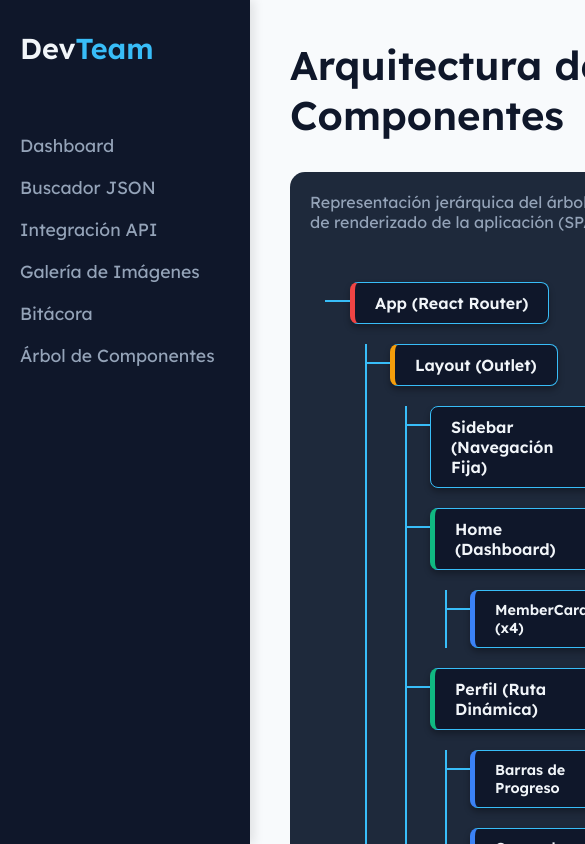
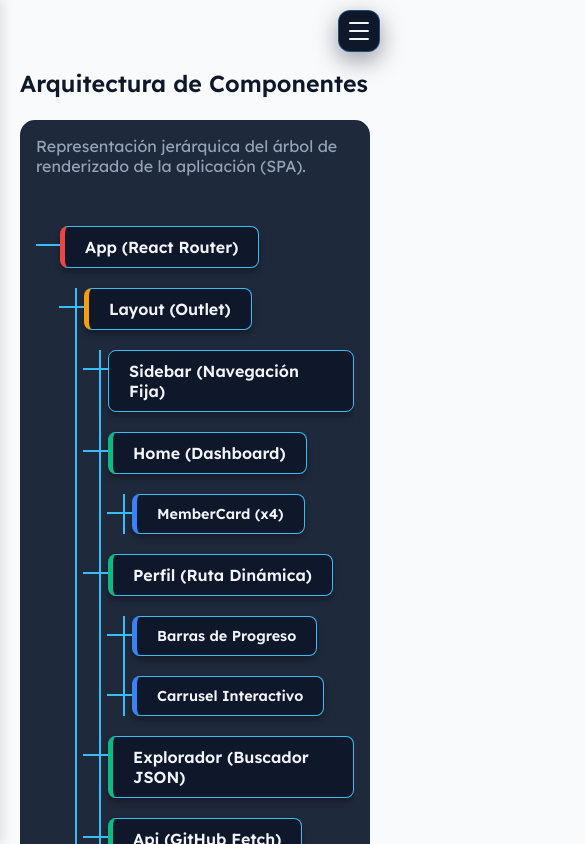
Before and after one commit to SantiCuda/devteam-dashboard-spa, a React (Vite) app: page /arbol in a window 390 px wide. Shown: the top 844 px of the page, 585 px wide, since content can reach past the window. Built offline with nearby package versions, Linux system fonts and the light colour scheme.

Commit message:
feat: responsive

```diff
--- a/src/components/Sidebar.jsx
+++ b/src/components/Sidebar.jsx
@@ -1,8 +1,30 @@
+import { useState } from 'react';
 import { Link } from 'react-router-dom';
 
 export default function Sidebar() {
+  const [isOpen, setIsOpen] = useState(false);
+
+  const closeMenu = () => setIsOpen(false);
+  const toggleMenu = () => setIsOpen((prev) => !prev);
+
   return (
-    <aside className="sidebar">
+    <>
+      <button
+        type="button"
+        className="hamburger-btn"
+        onClick={toggleMenu}
+        aria-label={isOpen ? 'Cerrar menu de navegacion' : 'Abrir menu de navegacion'}
+        aria-expanded={isOpen}
+        aria-controls="main-sidebar"
+      >
+        <span></span>
+        <span></span>
+        <span></span>
+      </button>
+
+      {isOpen && <button type="button" className="sidebar-backdrop" onClick={closeMenu} aria-label="Cerrar menu" />}
+
+      <aside id="main-sidebar" className={`sidebar ${isOpen ? 'is-open' : ''}`}>
         {/* Reemplazar con <img src="/tu-logo.png" alt="Logo" /> si tienen imagen */}
         <div className="logo-container">
           <h2>Dev<span>Team</span></h2>
@@ -10,24 +32,25 @@ export default function Sidebar() {
 
         <ul className="nav-list">
           <li className="nav-item">
-          <Link to="/" className="nav-link">Dashboard</Link>
+            <Link to="/" className="nav-link" onClick={closeMenu}>Dashboard</Link>
           </li>
           <li className="nav-item">
-          <Link to="/explorador" className="nav-link">Buscador JSON</Link>
+            <Link to="/explorador" className="nav-link" onClick={closeMenu}>Buscador JSON</Link>
           </li>
           <li className="nav-item">
-          <Link to="/api" className="nav-link">Integración API</Link>
+            <Link to="/api" className="nav-link" onClick={closeMenu}>Integración API</Link>
           </li>
           <li className="nav-item">
-          <Link to="/galeria" className="nav-link">Galería de Imágenes</Link>
+            <Link to="/galeria" className="nav-link" onClick={closeMenu}>Galería de Imágenes</Link>
           </li>
           <li className="nav-item">
-          <Link to="/bitacora" className="nav-link">Bitácora</Link>
+            <Link to="/bitacora" className="nav-link" onClick={closeMenu}>Bitácora</Link>
           </li>
           <li className="nav-item">
-          <Link to="/arbol" className="nav-link">Árbol de Componentes</Link>
+            <Link to="/arbol" className="nav-link" onClick={closeMenu}>Árbol de Componentes</Link>
           </li>
         </ul>
       </aside>
+    </>
   );
 }
--- a/src/index.css
+++ b/src/index.css
@@ -37,6 +37,15 @@ body {
   position: fixed; /* Esto la deja anclada a la izquierda */
   height: 100vh;
   box-shadow: 4px 0 10px rgba(0,0,0,0.1);
+  z-index: 1100;
+}
+
+.hamburger-btn {
+  display: none;
+}
+
+.sidebar-backdrop {
+  display: none;
 }
 
 .sidebar h2 {
@@ -172,6 +181,7 @@ body {
   flex-shrink: 0;
 }
 
+.perfil-header-copy,
 .perfil-header-titles {
   display: flex;
   flex-direction: column;
@@ -468,3 +478,213 @@ body {
 .layout-node { border-left: 5px solid #f59e0b; }
 .page-node { border-left: 5px solid #10b981; }
 .leaf-node { border-left: 5px solid #3b82f6; font-size: 0.9rem; }
+
+/* --- Responsive --- */
+@media (max-width: 1024px) {
+  .main-content {
+    padding: 28px;
+  }
+
+  .section-title {
+    font-size: 2rem;
+  }
+
+  .carousel {
+    gap: 12px;
+  }
+}
+
+@media (max-width: 768px) {
+  .app-layout {
+    display: block;
+  }
+
+  .hamburger-btn {
+    position: fixed;
+    top: 14px;
+    right: 14px;
+    width: 46px;
+    height: 46px;
+    border: 1px solid rgba(56, 189, 248, 0.35);
+    background: var(--bg-dark);
+    border-radius: 12px;
+    display: flex;
+    flex-direction: column;
+    justify-content: center;
+    gap: 6px;
+    padding: 10px;
+    cursor: pointer;
+    z-index: 1300;
+    box-shadow: 0 8px 24px rgba(2, 6, 23, 0.4);
+  }
+
+  .hamburger-btn span {
+    width: 100%;
+    height: 2px;
+    border-radius: 2px;
+    background: var(--text-main);
+    display: block;
+  }
+
+  .sidebar {
+    transform: translateX(-100%);
+    transition: transform 0.25s ease;
+    width: min(290px, 80vw);
+    padding-top: 74px;
+    z-index: 1250;
+  }
+
+  .sidebar.is-open {
+    transform: translateX(0);
+  }
+
+  .sidebar-backdrop {
+    display: block;
+    position: fixed;
+    inset: 0;
+    border: none;
+    background: rgba(2, 6, 23, 0.45);
+    z-index: 1200;
+  }
+
+  .main-content {
+    margin-left: 0;
+    padding: 84px 20px 20px;
+  }
+
+  .section-title {
+    font-size: 1.7rem;
+    line-height: 1.2;
+    margin-bottom: 1.4rem;
+  }
+
+  .grid-container,
+  .perfil-grid,
+  .gallery-grid {
+    grid-template-columns: 1fr;
+    gap: 1rem;
+  }
+
+  .member-card {
+    padding: 1.25rem;
+  }
+
+  .card-img-wrapper img {
+    width: 92px;
+    height: 92px;
+    margin-bottom: 1rem;
+  }
+
+  .perfil-header {
+    gap: 12px;
+    margin-bottom: 10px;
+  }
+
+  .perfil-avatar {
+    width: 64px;
+    height: 64px;
+  }
+
+  .perfil-header h2 {
+    font-size: 1.35rem;
+    margin-bottom: 0.2rem;
+  }
+
+  .accent-text {
+    font-size: 0.75rem;
+    margin-bottom: 0;
+  }
+
+  .card-panel {
+    padding: 16px;
+  }
+
+  .icons-grid {
+    gap: 10px;
+  }
+
+  .social-btn {
+    display: inline-block;
+    margin-bottom: 8px;
+    margin-right: 8px;
+  }
+
+  .carousel {
+    flex-direction: column;
+    align-items: stretch;
+    text-align: center;
+    gap: 10px;
+    padding: 14px;
+  }
+
+  .carousel-item {
+    order: -1;
+    padding: 0;
+  }
+
+  .carousel-btn {
+    width: 100%;
+  }
+
+  .search-input {
+    font-size: 1rem;
+    padding: 10px 14px;
+    border-radius: 12px;
+  }
+
+  .pagination-container {
+    gap: 8px;
+    flex-wrap: wrap;
+  }
+
+  .lightbox-content {
+    width: 100%;
+    padding: 0 10px;
+    justify-content: center;
+    gap: 10px;
+  }
+
+  .lightbox-nav {
+    width: 42px;
+    height: 42px;
+  }
+
+  .tree,
+  .tree ul {
+    padding-left: 24px;
+  }
+}
+
+@media (max-width: 480px) {
+  .hamburger-btn {
+    width: 42px;
+    height: 42px;
+    top: 10px;
+    right: 10px;
+  }
+
+  .main-content {
+    padding: 70px 20px 20px;
+  }
+
+  .section-title {
+    font-size: 1.45rem;
+  }
+
+  .card-info h3 {
+    font-size: 1.2rem;
+  }
+
+  .card-info p {
+    font-size: 0.8rem;
+  }
+
+  .tech-icon small {
+    font-size: 0.78rem;
+  }
+
+  .lightbox-close {
+    top: 8px;
+    right: 12px;
+  }
+}
```
Lines whose indentation alone changed are shown as unchanged.
